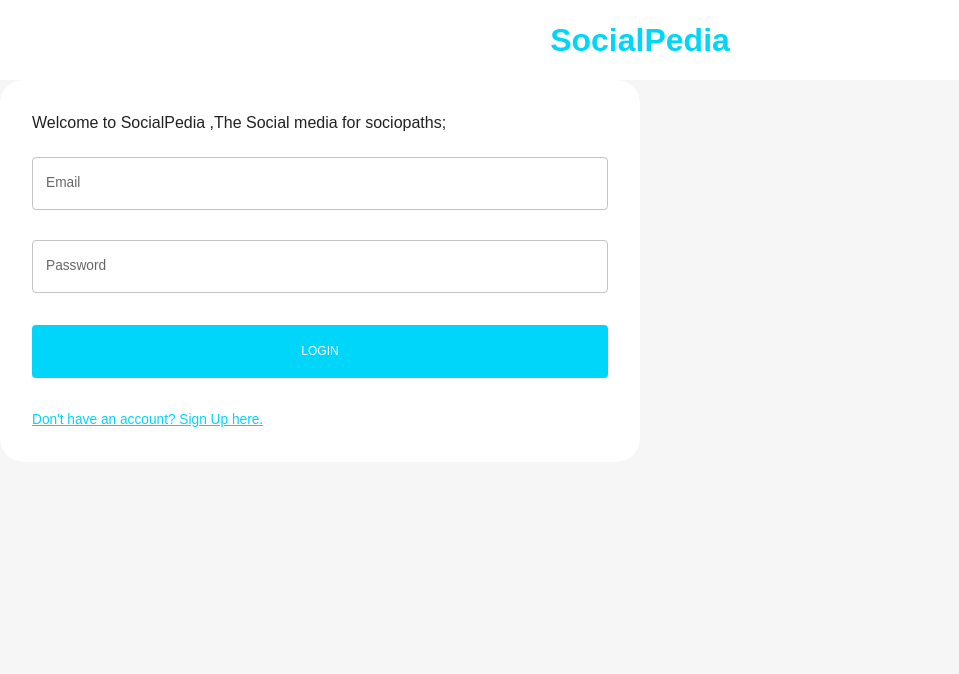
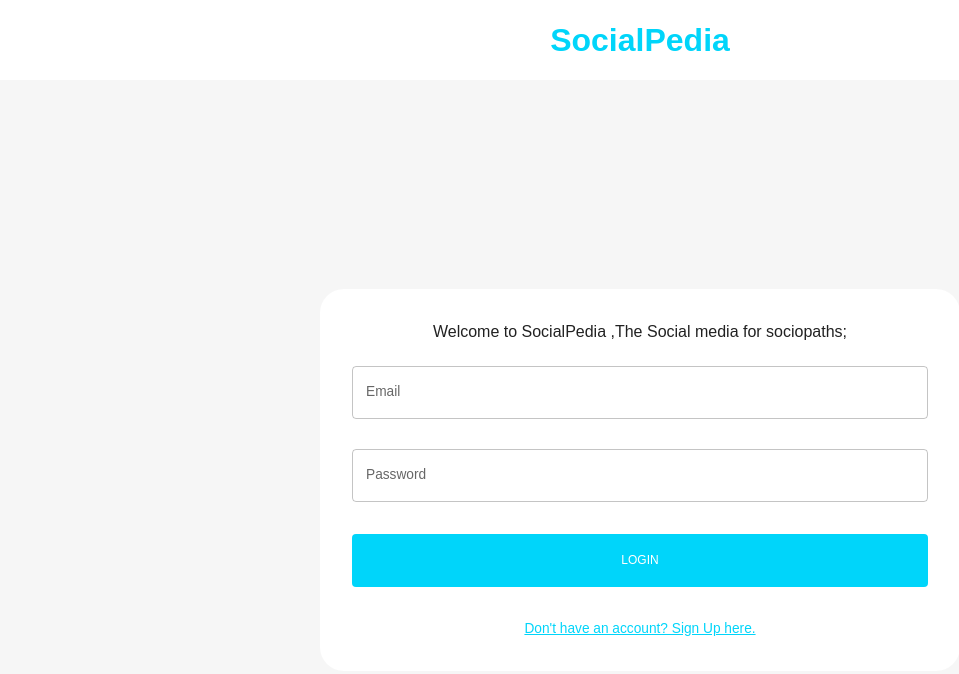
Before and after one commit to himanshu17-2000/Socialpedia, a React (Create React App) app in the folder client/: page / in a window 1280 px wide. Shown: the top 674 px of the page, without its empty margins (0-959 px from the left). Built offline with nearby package versions, Linux system fonts and the light colour scheme.

Commit message:
Form Centered

```diff
--- a/client/src/scenes/login/Form.jsx
+++ b/client/src/scenes/login/Form.jsx
@@ -70,7 +70,6 @@ const Form = () => {
         body: formData,
       }
     );
-    console.log(savedUserResponse);
     const savedUser = await savedUserResponse.json();
     onSubmitProps.resetForm();
 
@@ -86,7 +85,6 @@ const Form = () => {
       body: JSON.stringify(values),
     });
     const loggedIn = await loggedInResponse.json();
-    console.log(loggedInResponse);
     onSubmitProps.resetForm();
     if (loggedIn) {
       dispatch(
--- a/client/src/scenes/login/index.jsx
+++ b/client/src/scenes/login/index.jsx
@@ -4,7 +4,7 @@ const Login = () => {
   const theme = useTheme();
   const isNonMobieScreens = useMediaQuery("(min-width: 1000px)");
   return (
-    <Box>
+    <Box width={"100%"} textAlign={"center"}>
       <Box
         width={"100%"}
         backgroundColor={theme.palette.background.alt}
@@ -15,8 +15,16 @@ const Login = () => {
           SocialPedia
         </Typography>
       </Box>
+      <div
+        style={{
+          display: "flex",
+          justifyContent: "center",
+          alignItems: "center",
+          height: "100vh",
+        }}
+      >
         <Box
-        width={isNonMobieScreens ? "50%" : "93%"}
+          width={isNonMobieScreens ? "50%" : "100%"}
           p="2rem"
           m="2rem , auto"
           borderRadius={"1.5rem"}
@@ -27,6 +35,7 @@ const Login = () => {
           </Typography>
           <Form />
         </Box>
+      </div>
     </Box>
   );
 };
```
Lines whose indentation alone changed are shown as unchanged.
